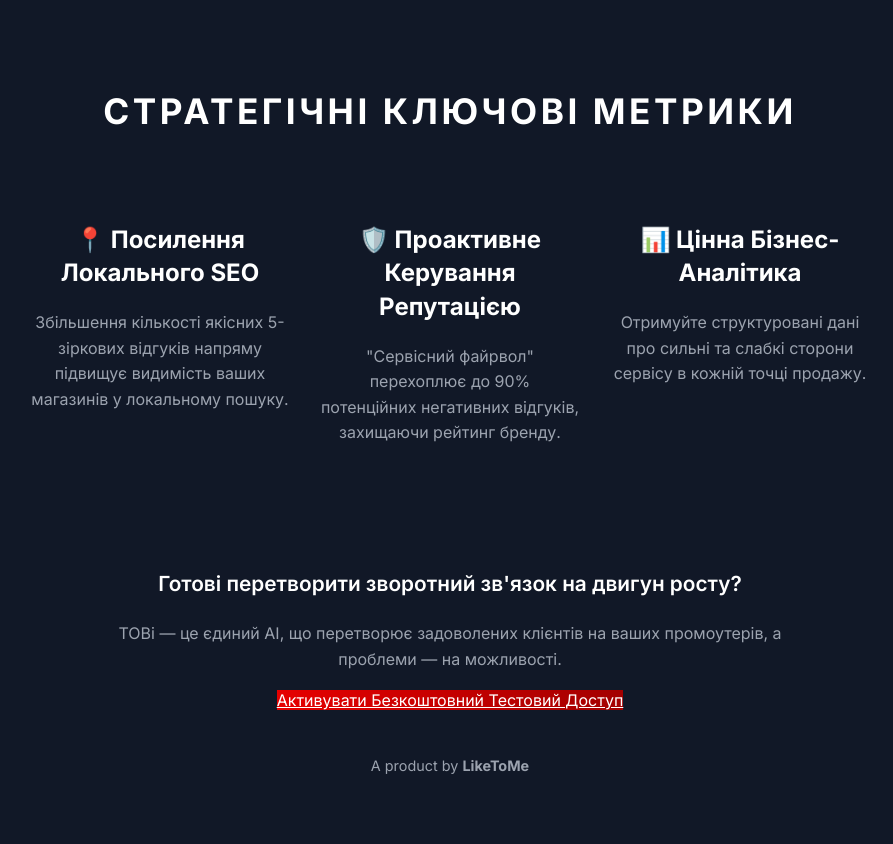
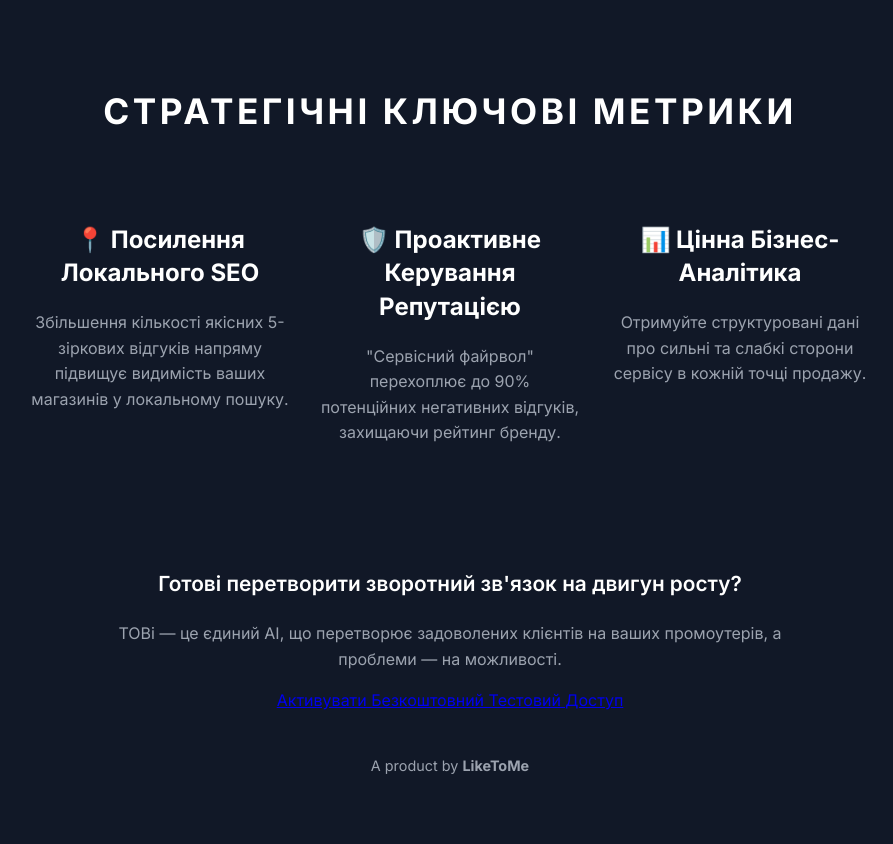
Before and after one commit to uaassist/Landing-Page-Vodafone-AI-Feedback-Assistant-, a website: page public/index.html in a window 1280 px wide. Shown: the part 3551-4395 px from the top of the page, without its empty margins (190-1083 px from the left). Drawn offline with Linux system fonts and the light colour scheme.

Commit message:
Update index.html

```diff
--- a/public/index.html
+++ b/public/index.html
@@ -235,11 +235,12 @@
             </div>
         </section>
 
-        <!-- Section 6: Final CTA -->
+       <!-- Section 6: Final CTA (DEFINITIVE UPDATE) -->
         <footer class="cta-footer">
             <h3>Готові перетворити зворотний зв'язок на двигун росту?</h3>
             <p>TOBi — це єдиний AI, що перетворює задоволених клієнтів на ваших промоутерів, а проблеми — на можливості.</p>
-            <a href="#" target="_blank" rel="noopener noreferrer" class="cta-button final-cta">Активувати Безкоштовний Тестовий Доступ</a>
+            <!-- UPDATED: Class changed from "cta-button final-cta" to "final-cta-link" -->
+            <a href="#" target="_blank" rel="noopener noreferrer" class="final-cta-link">Активувати Безкоштовний Тестовий Доступ</a>
             <p class="footer-branding">A product by <strong>LikeToMe</strong></p>
         </footer>
 
```
